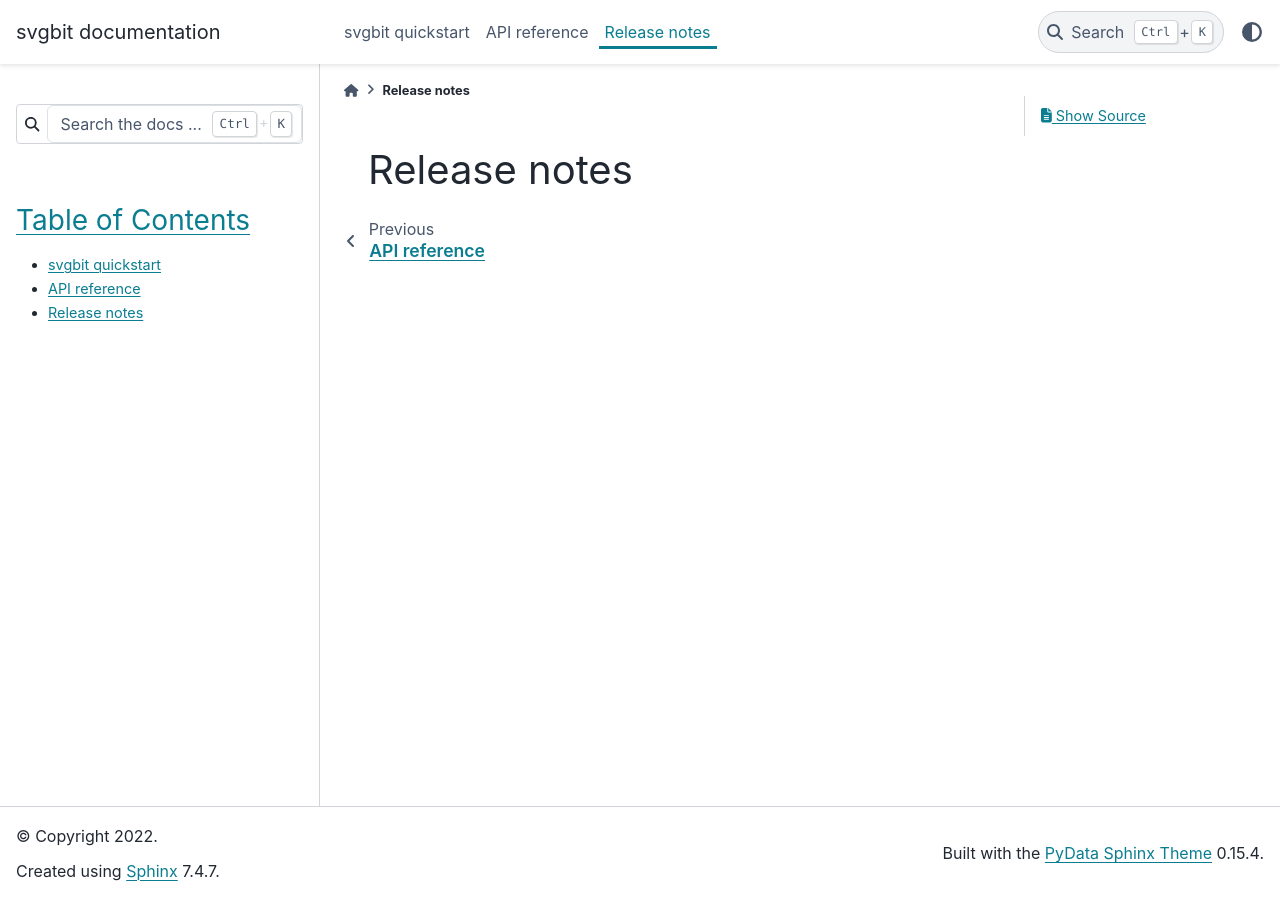
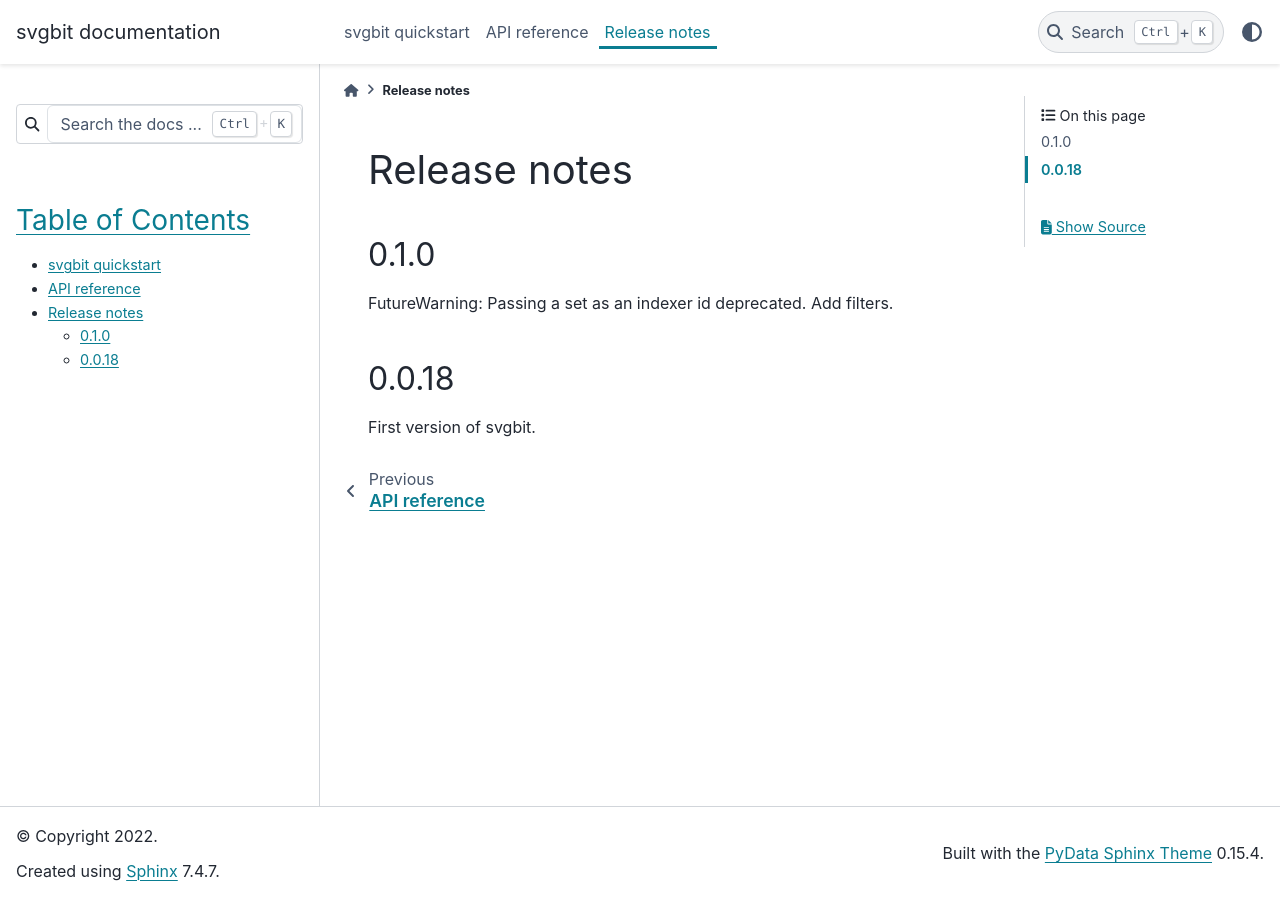
Before and after one commit to CPenglab/svgbit, a Sphinx documentation site: the page built from doc/source/release_notes/index.rst, in a window 1280 px wide. Built offline with Sphinx 7.4.7 and the PyData theme 0.15.4, drawn with Linux system fonts in a browser that asks for light colours.

Commit message:
Update release note

```diff
--- a/doc/source/release_notes/index.rst
+++ b/doc/source/release_notes/index.rst
@@ -1,3 +1,16 @@
 #############
 Release notes
 #############
+
+
+
+0.1.0
+=====
+FutureWarning: Passing a set as an indexer id deprecated.
+Add filters.
+
+
+
+0.0.18
+======
+First version of svgbit.
```
